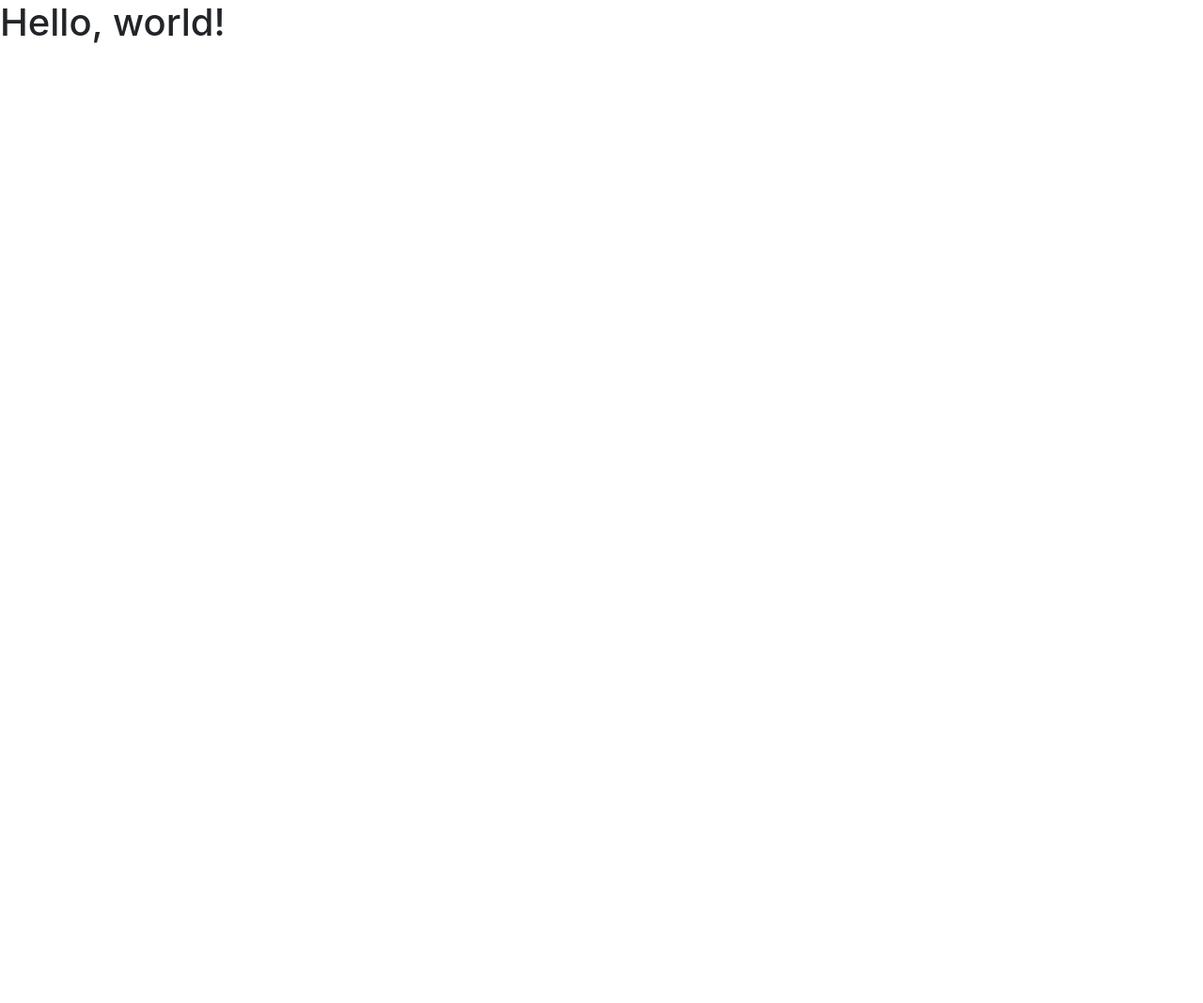
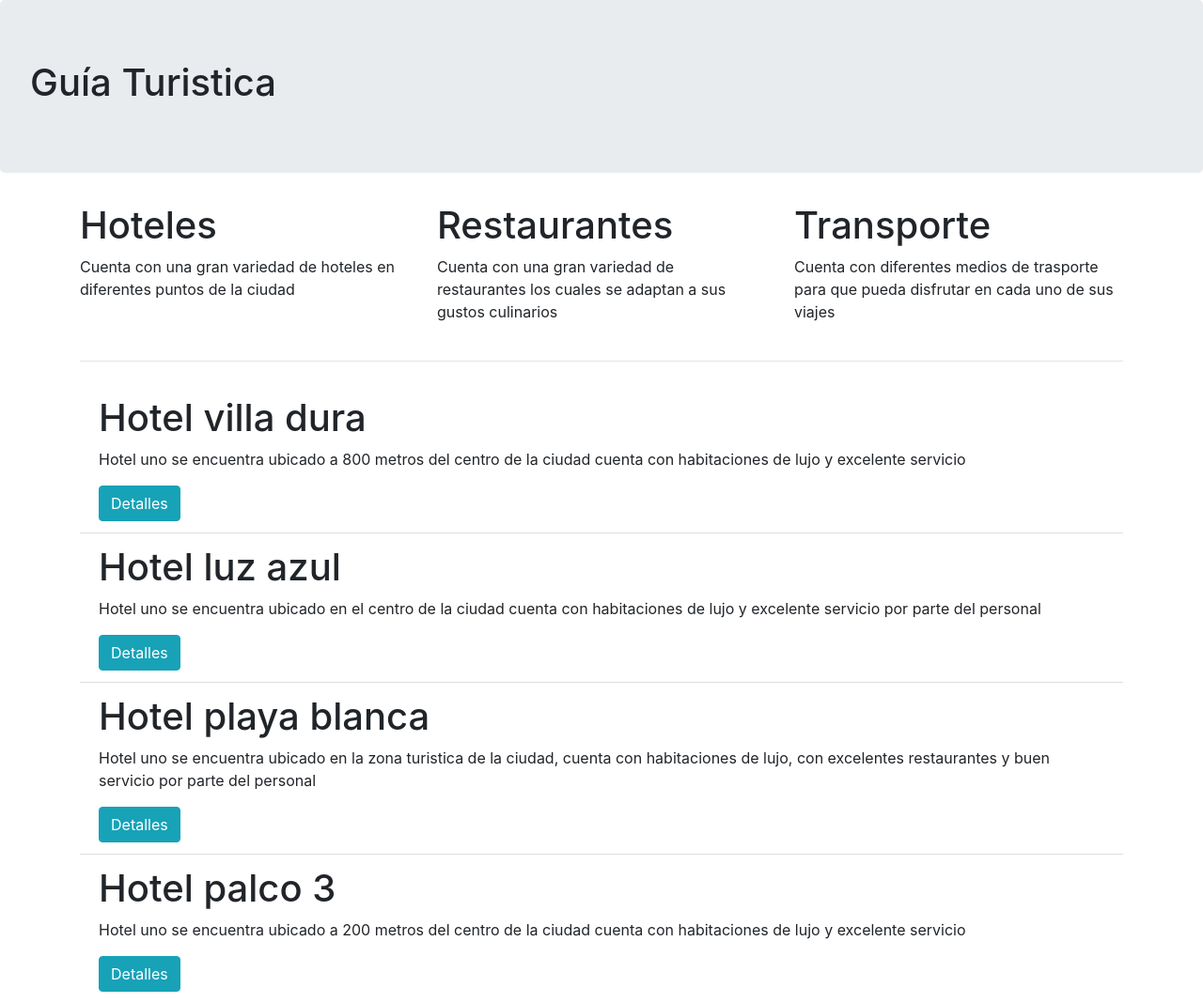
Before and after one commit to 16angiec/Guia-hoteles, a website: page index.html in a window 1280 px wide. Shown: the whole page at 94% size. Before the commit the page ends 800 px from the top, so only its background shows below. Drawn offline with nearby package versions, Linux system fonts and the light colour scheme.

Commit message:
Se agrega contenido basico a la pantalla de inicio

```diff
--- a/index.html
+++ b/index.html
@@ -1,5 +1,6 @@
 <!doctype html>
 <html lang="en">
+
 <head>
   <!-- Required meta tags -->
   <meta charset="utf-8">
@@ -8,10 +9,65 @@
   <!-- Bootstrap CSS -->
   <link rel="stylesheet" href="node_modules/bootstrap/dist/css/bootstrap.min.css">
 
-    <title>Hello, world!</title>
+  <title>Guía Turistica</title>
 </head>
+
 <body>
-    <h1>Hello, world!</h1>
+
+  <div class="jumbotron">
+    <h1>Guía Turistica</h1>
+  </div>
+  <div class="container">
+    <div class="row">
+      <div class="col">
+        <h1>Hoteles</h1>
+        <p>Cuenta con una gran variedad de hoteles en diferentes puntos de la ciudad</p>
+      </div>
+      <div class="col">
+        <h1>Restaurantes</h1>
+        <p>Cuenta con una gran variedad de restaurantes los cuales se adaptan a sus gustos culinarios</p>
+      </div>
+      <div class="col">
+        <h1>Transporte</h1>
+        <p>Cuenta con diferentes medios de trasporte para que pueda disfrutar en cada uno de sus viajes</p>
+      </div>
+    </div>
+    <hr class="my-4">
+    <ul class="list-group list-group-flush">
+      <li class="list-group-item">
+        <div>
+          <h1>Hotel villa dura</h1>
+          <p>Hotel uno se encuentra ubicado a 800 metros del centro de la ciudad cuenta con habitaciones de lujo y
+            excelente servicio</p>
+          <button class="btn btn-info">Detalles</button>
+        </div>
+      </li>
+      <li class="list-group-item">
+        <div>
+          <h1>Hotel luz azul</h1>
+          <p>Hotel uno se encuentra ubicado en el centro de la ciudad cuenta con habitaciones de lujo y excelente
+            servicio por parte del personal</p>
+          <button class="btn btn-info">Detalles</button>
+        </div>
+      </li>
+      <li class="list-group-item">
+        <div>
+          <h1>Hotel playa blanca</h1>
+          <p>Hotel uno se encuentra ubicado en la zona turistica de la ciudad, cuenta con habitaciones de lujo, con
+            excelentes restaurantes y buen servicio por parte del personal</p>
+          <button class="btn btn-info">Detalles</button>
+        </div>
+      </li>
+      <li class="list-group-item">
+        <div>
+          <h1>Hotel palco 3</h1>
+          <p>Hotel uno se encuentra ubicado a 200 metros del centro de la ciudad cuenta con habitaciones de lujo y
+            excelente servicio</p>
+          <button class="btn btn-info">Detalles</button>
+        </div>
+      </li>
+    </ul>
+  </div>
 
   <!-- Optional JavaScript; choose one of the two! -->
 
@@ -21,4 +77,5 @@
   <script src="node_modules/bootstrap/dist/js/bootstrap.min.js"></script>
 
 </body>
+
 </html>
```
Lines whose indentation alone changed are shown as unchanged.
